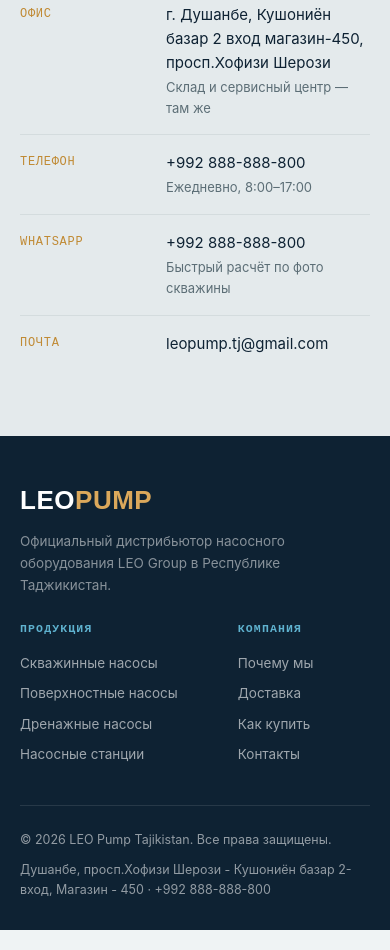
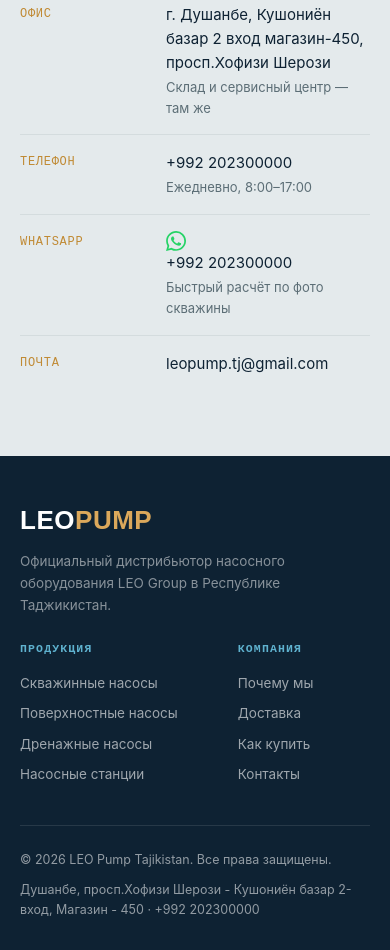
Before and after one commit to Burhon010/leo-pupm-tj, a plain HTML site: page index.html in a window 390 px wide. Shown: the part 7088-8038 px from the top of the page. Drawn offline with Linux system fonts and the light colour scheme.

Commit message:
Update phone and WhatsApp number
Co-authored-by: Copilot <223556219+Copilot@users.noreply.github.com>

```diff
--- a/index.html
+++ b/index.html
@@ -21,9 +21,9 @@
           <a href="#contact">Контакты</a>
         </nav>
         <div class="header-right">
-          <a href="tel:+992501234567" class="phone-link">
+          <a href="tel:+992202300000" class="phone-link">
             <span class="lbl">Отдел продаж</span>
-            +992 888-888-800
+            +992 202300000
           </a>
           <a href="#contact" class="btn btn-brass">Оставить заявку</a>
         </div>
@@ -661,13 +661,18 @@
           <div class="info-row">
             <div class="k">Телефон</div>
             <div class="v">
-              +992 888-888-800<small>Ежедневно, 8:00–17:00</small>
+              <a href="tel:+992202300000">+992 202300000</a><small>Ежедневно, 8:00–17:00</small>
             </div>
           </div>
           <div class="info-row">
             <div class="k">WhatsApp</div>
             <div class="v">
-              +992 888-888-800<small>Быстрый расчёт по фото скважины</small>
+              <a href="https://wa.me/992202300000" target="_blank" rel="noopener noreferrer" aria-label="Написать в WhatsApp">
+                <svg width="20" height="20" viewBox="0 0 24 24" fill="#25D366" style="vertical-align: middle; margin-right: 6px" aria-hidden="true">
+                  <path d="M20.52 3.48A11.85 11.85 0 0 0 12.07 0C5.5 0 .14 5.36.14 11.93c0 2.1.55 4.15 1.59 5.96L.05 24l6.25-1.64a11.9 11.9 0 0 0 5.77 1.47h.01c6.57 0 11.93-5.36 11.93-11.93 0-3.18-1.24-6.17-3.49-8.42Zm-8.45 18.35h-.01a9.88 9.88 0 0 1-5.04-1.38l-.36-.21-3.71.97.99-3.62-.24-.37a9.82 9.82 0 0 1-1.51-5.29c0-5.43 4.42-9.85 9.86-9.85a9.8 9.8 0 0 1 6.97 2.89 9.8 9.8 0 0 1 2.89 6.97c0 5.43-4.42 9.85-9.85 9.85Zm5.41-7.38c-.3-.15-1.75-.86-2.02-.96-.27-.1-.47-.15-.67.15-.2.3-.77.96-.94 1.16-.17.2-.35.22-.65.07-.3-.15-1.25-.46-2.38-1.47-.88-.78-1.48-1.75-1.65-2.05-.17-.3-.02-.46.13-.61.13-.13.3-.35.45-.52.15-.17.2-.3.3-.5.1-.2.05-.37-.02-.52-.08-.15-.67-1.61-.92-2.21-.24-.58-.49-.5-.67-.51h-.57c-.2 0-.52.07-.79.37-.27.3-1.04 1.02-1.04 2.48 0 1.46 1.07 2.87 1.22 3.07.15.2 2.1 3.21 5.09 4.5.71.31 1.27.49 1.7.63.71.23 1.36.2 1.87.12.57-.09 1.75-.71 2-1.4.25-.69.25-1.28.17-1.4-.07-.12-.27-.2-.57-.35Z"/>
+                </svg>
+                +992 202300000
+              </a><small>Быстрый расчёт по фото скважины</small>
             </div>
           </div>
           <div class="info-row">
@@ -719,7 +724,7 @@
           <span>© 2026 LEO Pump Tajikistan. Все права защищены.</span>
           <span
             >Душанбе, просп.Хофизи Шерози - Кушониён базар 2-вход, Магазин - 450
-            · +992 888-888-800
+            · +992 202300000
           </span>
         </div>
       </div>
```
